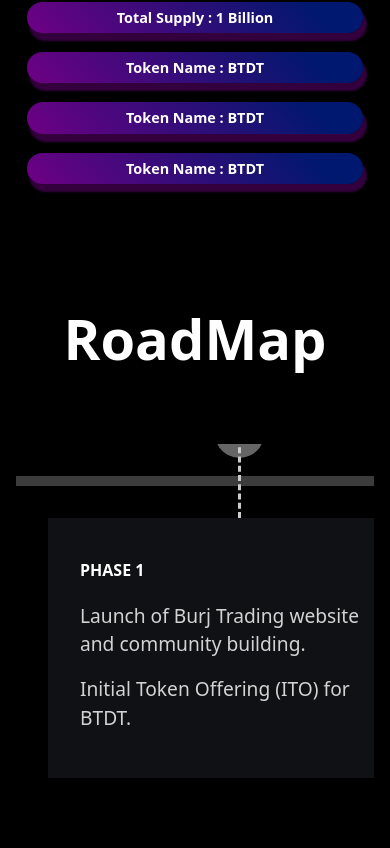
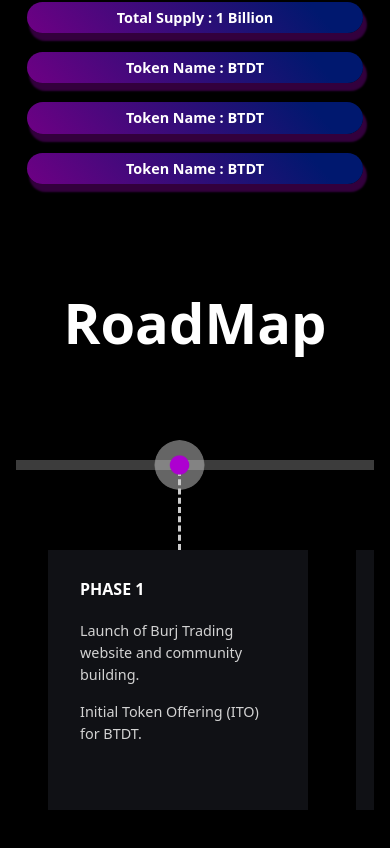
Before and after one commit to Drcodepro/Burj_Token, a React (Vite) app: page / in a window 390 px wide. Shown: the part 3846-4694 px from the top of the page. Built offline with nearby package versions, Linux system fonts and the light colour scheme.

Commit message:
some changes in roadmap

```diff
--- a/src/Component/All_css/RoadMap.css
+++ b/src/Component/All_css/RoadMap.css
@@ -185,22 +185,22 @@
 }
 
 
-@media (max-width:480px) {
+@media (max-width:640px) {
   .RoadMapSection{
-      padding: 1rem;
-      padding-bottom: 3rem;
-
+    padding: 0rem 1rem;
+    margin-top: 3rem;
   }
 
   .RoadMapSection .roadmap_points_container{
-      gap: 3rem;
-      margin-top: 2rem;
+    gap: 3rem;
   }
 
+
   .roadmap_points_container .roadmap_point{
-      align-items: center;
-      justify-content: center;
-      gap:2rem;
+   position: relative;
+   width:260px;
+   height: 260px;
+   padding:2rem 2rem;
   }
 
   .roadmap_point .roadmap_info .point_heading{
@@ -208,30 +208,13 @@
       line-height: 0.9;
   }
 
-  .roadmap_info ul li{
-      color: #E8E8E8;
-      font-weight: 200;
-      font-size: 0.6rem;
+  .roadmap_info_points p{
+    width: 100%;
+    font-size:0.9rem;
+    font-weight: 300;
+    color:rgb(211, 211, 211);
   }
 
-  .roadmap_point .roadmap_phase{
-      width: 4rem;
-      height: 4rem;
-      font-size: 1rem;
-      font-weight: 700;
-      line-height: 1;
-
-      &::before{
-          content: "";
-          position: absolute;
-          top: 2%;
-          left: 2%;
-          width: 97%;
-          height: 97%;
-          border-radius: 50%;
-          border: 2px white dashed;
-      }
-  }
 }
 
 @media (max-width:360px) {
```
